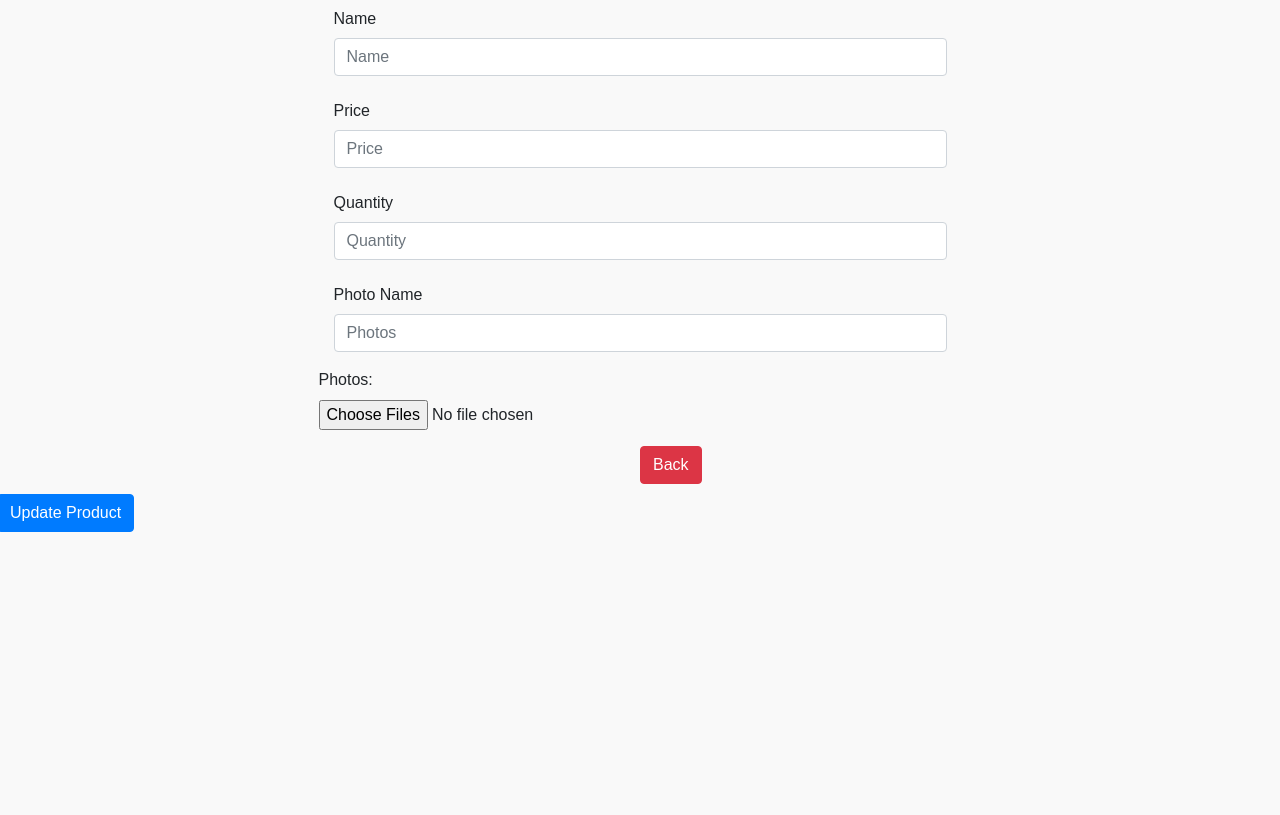
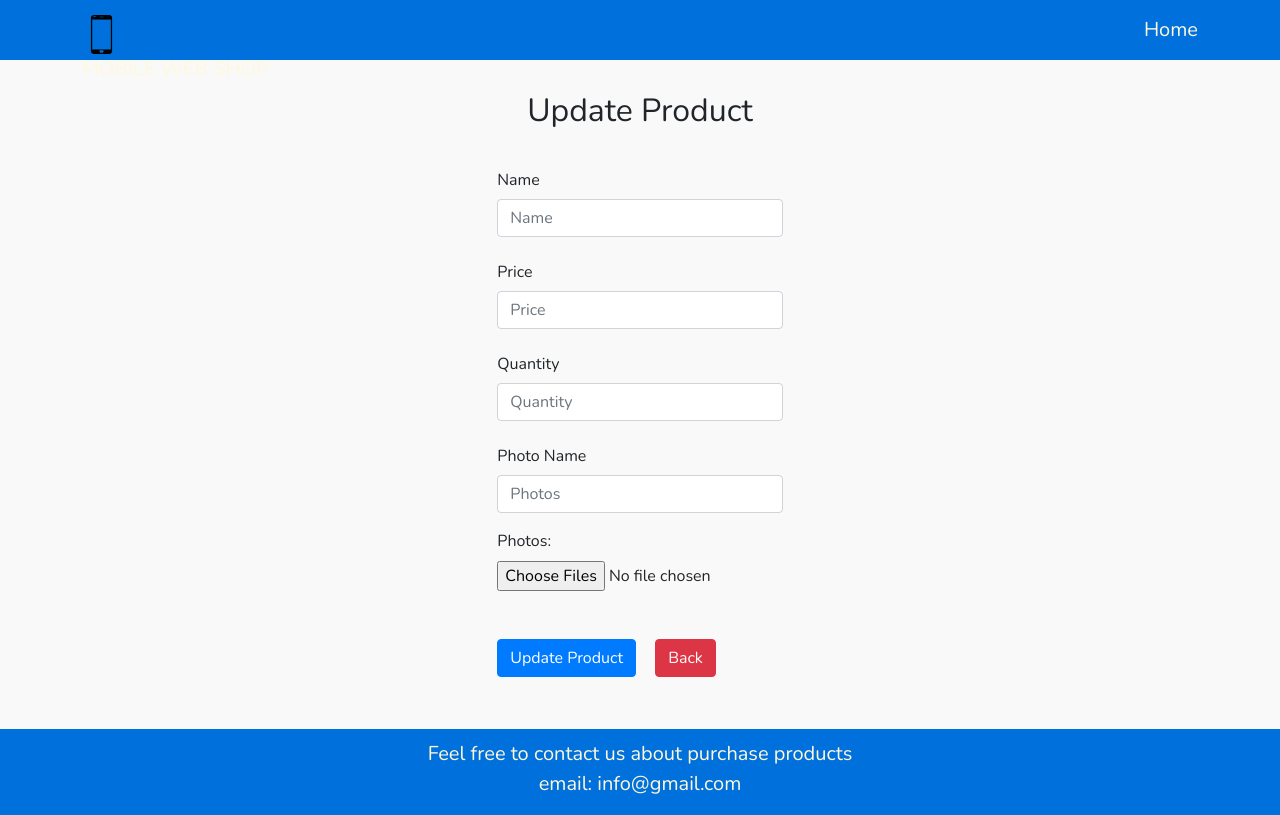
Before and after one commit to milosmerdovic/Mobile-Phone-Online-Store, a Spring app: page /admin/update in a window 1280 px wide. Before the commit the page ends 532 px from the top, so only its background shows below. Run offline with Thymeleaf, Linux system fonts and the light colour scheme; the template is opened without the code that fills it, so the values that code supplies are empty; some libraries are stand-ins or nearby versions.

```diff
--- a/src/main/resources/templates/admin/admin.html
+++ b/src/main/resources/templates/admin/admin.html
@@ -7,6 +7,8 @@
 <body>
 
     <div th:replace="fragments/header :: navbar"></div>
+    <div class="alert alert-info" role="alert" style="text-align: center;" th:if="${delete_message}" th:text="${delete_message}" />
+
     <h2 style="text-align:center; padding: 20px;">Admin</h2>
 
     <div class="navigation-panel" style="text-align: center;">
--- a/src/main/resources/templates/admin/status-log.html
+++ b/src/main/resources/templates/admin/status-log.html
@@ -22,6 +22,9 @@
                             </tr>
                         </tbody>
                     </table>
+                    <a th:href="@{/orders/back}" class="col-md-1">
+                        <button type="button" class="btn btn-danger" th:text="Back">Back</button>
+                    </a>
                 </div>
             </div>
         </div>
--- a/src/main/resources/templates/admin/update.html
+++ b/src/main/resources/templates/admin/update.html
@@ -1,21 +1,17 @@
 <!DOCTYPE html>
 <html xmlns="http://www.w3.org/1999/xhtml" xmlns:th="http://www.thymeleaf.org" xmlns:sec="http://www.thymeleaf.org/thymeleaf-extras-springsecurity4">
 
-<head>
-    <meta charset="utf-8">
-    <meta http-equiv="x-ua-compatible" content="ie=edge">
-    <meta name="viewport" content="width=device-width, initial-scale=1.0">
-    <title>Update product</title>
-    <link href="https://cdn.jsdelivr.net/npm/bootstrap@5.0.0-beta1/dist/css/bootstrap.min.css" rel="stylesheet" integrity="sha384-giJF6kkoqNQ00vy+HMDP7azOuL0xtbfIcaT9wjKHr8RbDVddVHyTfAAsrekwKmP1" crossorigin="anonymous">
-    <link rel="stylesheet" href="https://stackpath.bootstrapcdn.com/bootstrap/4.1.3/css/bootstrap.min.css" integrity="sha384-MCw98/SFnGE8fJT3GXwEOngsV7Zt27NXFoaoApmYm81iuXoPkFOJwJ8ERdknLPMO" crossorigin="anonymous">
-    <link rel="stylesheet" href="https://use.fontawesome.com/releases/v5.4.1/css/all.css" integrity="sha384-5sAR7xN1Nv6T6+dT2mhtzEpVJvfS3NScPQTrOxhwjIuvcA67KV2R5Jz6kr4abQsz" crossorigin="anonymous">
-    <link rel="stylesheet" th:href="@{css/style.css}" href="../static/css/style.css">
+<head th:replace="fragments/header :: header-css">
 </head>
 
 <body>
+
+    <div th:replace="fragments/header :: navbar"></div>
+
     <form action="#" th:action="@{/admin/update/{id}(id=${product.id})}" th:object="${product}" method="post" enctype="multipart/form-data">
         <div class="row">
-            <div class="update-form">
+            <div class="form-group">
+                <h2 style="text-align: center; margin: 5%;">Update Product</h2>
                 <div class="form-group col-md-3">
                     <label for="name" class="col-form-label">Name</label>
                     <input type="text" th:field="*{name}" class="form-control" id="name" placeholder="Name">
@@ -36,21 +32,25 @@
                     <input type="text" th:field="*{photos}" class="form-control" id="photos" placeholder="Photos">
                     <span th:if="${#fields.hasErrors('photos')}" th:errors="*{photos}" class="text-danger"></span>
                 </div>
-                <div class="form-group">
+                <div class="form-group col-md-6">
                     <label class="form-control-file">Photos: </label>
                     <input type="file" name="file" accept="image/png, image/jpeg" multiple="multiple">
                 </div>
-            </div>
-            <div class="row">
-                <div class="col-md-6 mt-5">
+
+                <div class="form-group col-md-6 mt-5">
                     <input type="submit" class="btn btn-primary" value="Update Product">
+
+                    <a th:href="@{/admin/back}" class="col-md-1">
+                        <button type="button" class="btn btn-danger" th:text="Back">Back</button>
+                    </a>
+
                 </div>
-                <a th:href="@{/admin/back}" class="col-md-1">
-                    <button type="button" class="btn btn-danger" th:text="Back">Back</button>
-                </a>
             </div>
         </div>
     </form>
+
+    <div th:replace="fragments/footer :: footer"></div>
+
 </body>
 
 </html>
--- a/src/main/resources/templates/fragments/header.html
+++ b/src/main/resources/templates/fragments/header.html
@@ -27,9 +27,6 @@
                             </div>
     							<ul class="nav-bar">
     								<li><a th:href="@{/}">Home</a></li>
-	    							<li><a th:href="@{/login}">Log in</a></li>
-	    							<li><a th:href="@{/logout}">Log out</a></li>
-	    							<li sec:authorize="hasRole(ADMIN)"><a th:href="@{/admin}">Admin</a></li>
     							</ul>
                     </div>
                 </div>
```
Also changed, not shown: src/main/resources/templates/admin/add-item.html (+6 -5 lines), src/main/resources/templates/admin/orders.html (+5 -5 lines), src/main/resources/templates/login.html (+6 -1 lines), 4 other files.
